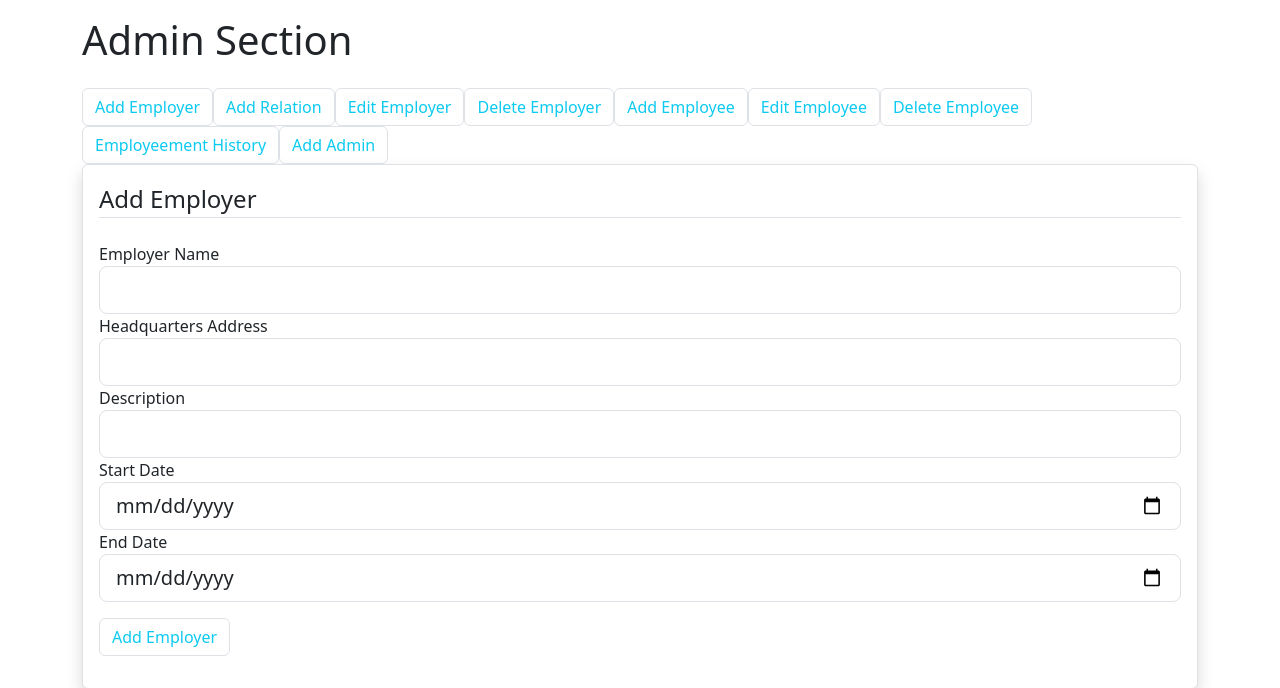
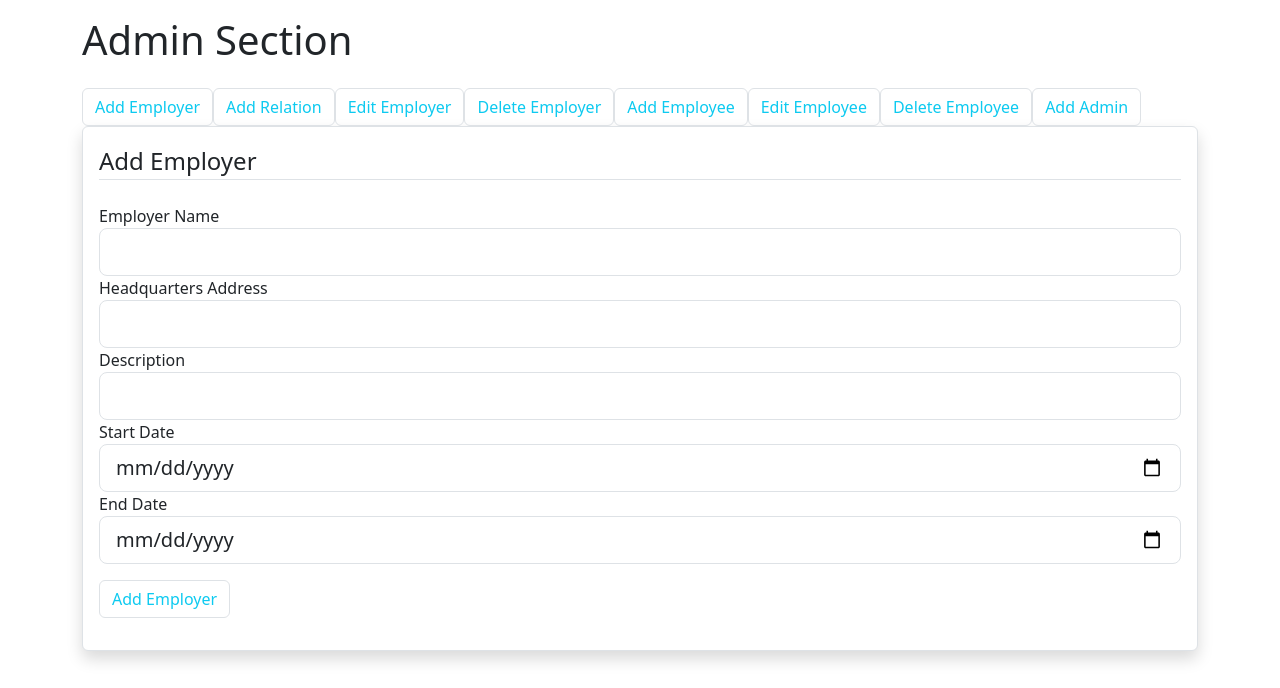
Before and after one commit to Dominick1998/OrganizationalOdyssey, a Flask app: template templates/admin.html in a window 1280 px wide. Shown: the part 72-760 px from the top of the page. Run offline with Flask 3, Linux system fonts and the light colour scheme; the template is opened without the code that fills it: values that come from a table or form of the project are taken from there, others are empty; some libraries are stand-ins or nearby versions.

Commit message:
Deleted a tab that didnt need to be add

```diff
--- a/templates/admin.html
+++ b/templates/admin.html
@@ -17,7 +17,6 @@
         <li><a data-toggle="tab" href="#addemployee" class="btn btn-outline-info border">Add Employee</a></li>
         <li><a data-toggle="tab" href="#editemployee" class="btn btn-outline-info border">Edit Employee</a></li>
         <li><a data-toggle="tab" href="#deleteemployee" class="btn btn-outline-info border">Delete Employee</a></li>
-        <li><a data-toggle="tab" href="#employementhistory" class="btn btn-outline-info border">Employeement History</a></li>
         <li><a data-toggle="tab" href="#addadmin" class="btn btn-outline-info border">Add Admin</a></li>
     </ul>
 
```
